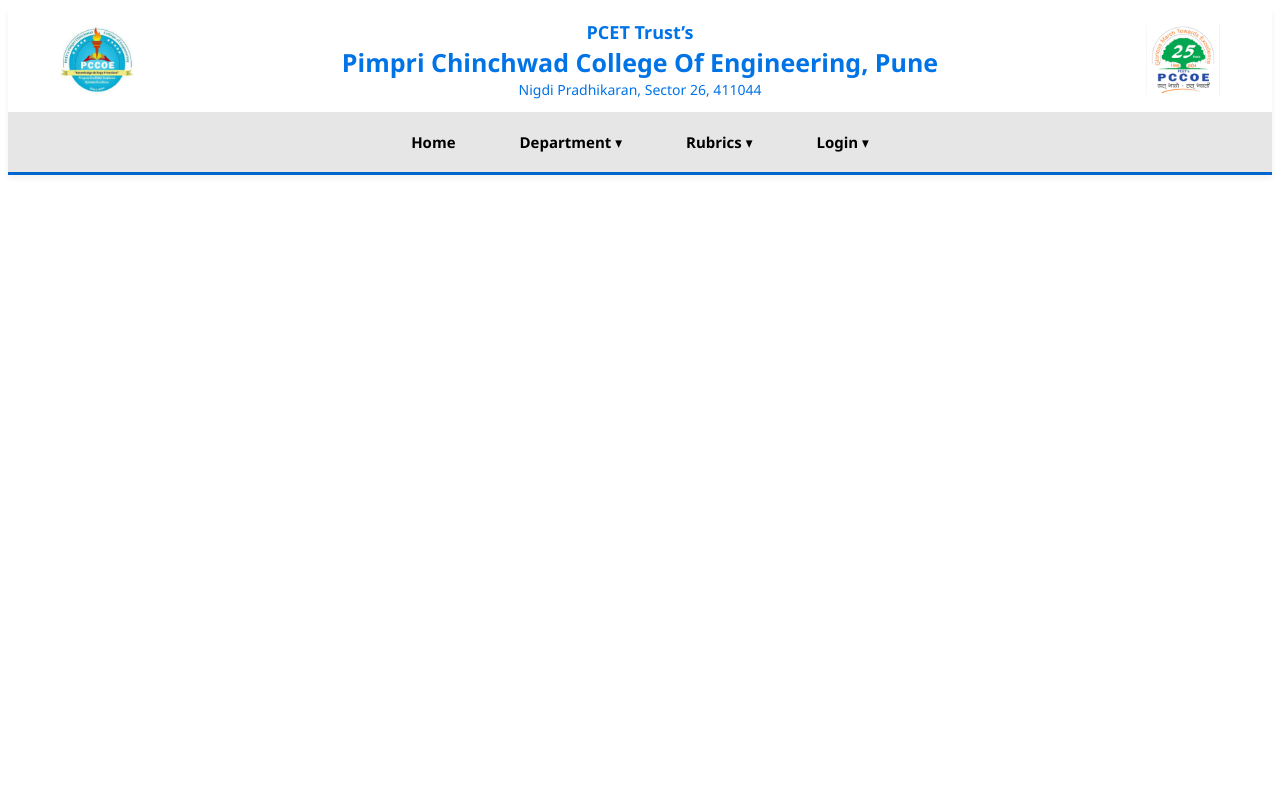
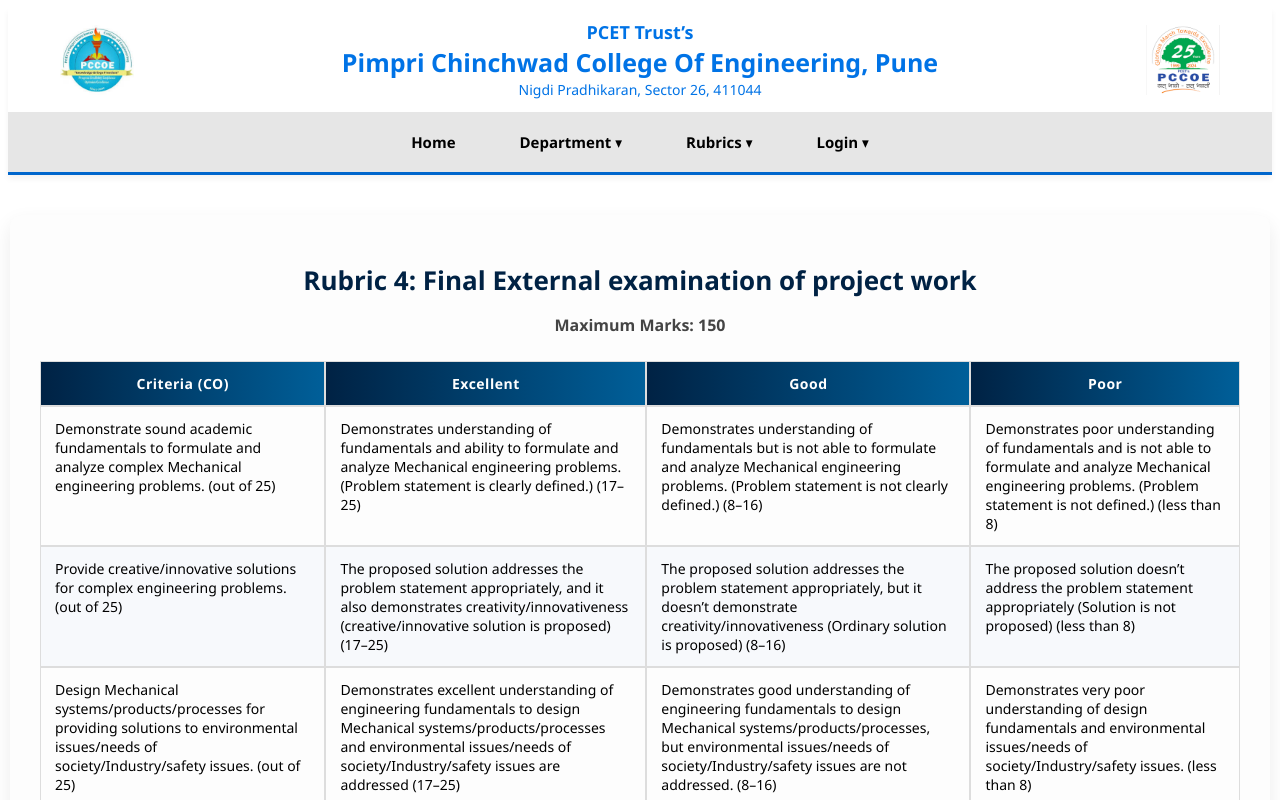
Before and after one commit to PradnyaKulkarni2005/ProjectDiary, a React (Vite) app: page /rubrics4 in a window 1280 px wide. Shown: the top 800 px of the page. Built offline with nearby package versions, Linux system fonts and the light colour scheme.

Commit message:
added 4 rubrics of Scheme A/B

```diff
--- a/src/App.jsx
+++ b/src/App.jsx
@@ -4,6 +4,8 @@
 import HomePage from './pages/HomePage';
 import LoginPage from './pages/LoginPage';
 import Rubric2 from './pages/Rubric2';
+import Rubric3 from './pages/Rubric3';
+import Rubric4 from './pages/Rubric4';
 
 function App() {
   return (
@@ -14,6 +16,9 @@
         <Route path="/login/*" element={<LoginPage />} />
         <Route path="/rubrics1" element={<Rubric1 />} />
         <Route path="/rubrics2" element={<Rubric2 />} />
+        <Route path="/rubrics3" element={<Rubric3 />} />
+        <Route path="/rubrics4" element={<Rubric4 />} />
+
 
       </Routes>
     </>
--- a/src/components/Navbar.jsx
+++ b/src/components/Navbar.jsx
@@ -129,8 +129,8 @@
             <div className="dropdown-content">
               <Link to="/rubrics1">Rubrics 1</Link>
               <Link to="/rubrics2">Rubrics 2</Link>
-              <Link to="/rubrics1">Rubrics 3</Link>
-              <Link to="/rubrics1">Rubrics 4</Link>
+              <Link to="/rubrics3">Rubrics 3</Link>
+              <Link to="/rubrics4">Rubrics 4</Link>
               <Link to="/rubrics1">Rubrics 5</Link>
               <Link to="/rubrics1">Rubrics 6</Link>
             </div>
--- a/src/pages/Rubric3.jsx
+++ b/src/pages/Rubric3.jsx
@@ -0,0 +1,83 @@
+import React from "react";
+import "./RubricTable.css";
+
+const Rubric3 = () => {
+  const data = [
+    {
+      id: "a",
+      title: "Fabrication / Manufacturing of set up (20)",
+      excellent:
+        "Well-organized and complete manufacturing of test setup. (14–20)",
+      good: "Sufficiently organized and partial completion of setup. (6–13)",
+      poor: "Not manufactured (less than 6)",
+      co: "CO3, CO5",
+    },
+    {
+      id: "b",
+      title: "Experimentation, Validation of Results, and conclusion (20)",
+      excellent:
+        "Clear result and conclusion, the excellent methodology adopted for experimentation (14–20)",
+      good: "Partial validation of result and conclusion (6–13)",
+      poor: "Incomplete result and conclusion (Less than 6)",
+      co: "CO5",
+    },
+    {
+      id: "c",
+      title: "Report Writing (20)",
+      excellent:
+        "Written information that demonstrates an insightful, mature grasp of the text related to precise ideas, premises, or images from the literature. Organized report neat, easy-to-read content. Wrote all the report content using own words and key facts. (14–20)",
+      good:
+        "Written information that demonstrates an insightful, proficient grasp of the text related to reasonable, clear ideas, premises, or images from the literature. Organized reports, and most were neat and easy to read. Wrote most of the report content using own words and key facts. (6–13)",
+      poor:
+        "Wrote incomplete information that failed to demonstrate any research ideas or premises. Did not organize report; all content was messy and hard to read. Copied most or all of the notes word-for-word from the source. (less than 6)",
+      co: "CO6",
+    },
+    {
+      id: "d",
+      title:
+        "Individual contribution and completion of work referring to the set plan (15)",
+      excellent:
+        "Excellent contribution and completion of work. A student is able to demonstrate the work correctly and with fluency (11–15)",
+      good:
+        "Contribution is less, and the student is able to demonstrate only some of the work (5–10)",
+      poor:
+        "No Contribution and the student is not able to demonstrate the work (Less than 5)",
+      co: "CO5",
+    },
+  ];
+
+  return (
+    <div className="rubric-container">
+      <h1>Rubric 3: Assessment of Project Review 3 (TW Evaluation)</h1>
+      <p>Maximum Marks: 75</p>
+      <div className="table-wrapper">
+        <table className="rubric-table">
+          <thead>
+            <tr>
+              <th>#</th>
+              <th>Criteria</th>
+              <th>Excellent</th>
+              <th>Good</th>
+              <th>Poor</th>
+              <th>CO Mapping</th>
+            </tr>
+          </thead>
+          <tbody>
+            {data.map((row) => (
+              <tr key={row.id}>
+                <td>{row.id.toUpperCase()}</td>
+                <td>{row.title}</td>
+                <td>{row.excellent}</td>
+                <td>{row.good}</td>
+                <td>{row.poor}</td>
+                <td>{row.co}</td>
+              </tr>
+            ))}
+          </tbody>
+        </table>
+      </div>
+    </div>
+  );
+};
+
+export default Rubric3;
--- a/src/pages/Rubric4.jsx
+++ b/src/pages/Rubric4.jsx
@@ -0,0 +1,96 @@
+import React from "react";
+import "./RubricTable.css";
+
+const Rubric4 = () => {
+  const data = [
+    {
+      criteria: "Demonstrate sound academic fundamentals to formulate and analyze complex Mechanical engineering problems. (out of 25)",
+      excellent:
+        "Demonstrates understanding of fundamentals and ability to formulate and analyze Mechanical engineering problems. (Problem statement is clearly defined.) (17–25)",
+      good:
+        "Demonstrates understanding of fundamentals but is not able to formulate and analyze Mechanical engineering problems. (Problem statement is not clearly defined.) (8–16)",
+      poor:
+        "Demonstrates poor understanding of fundamentals and is not able to formulate and analyze Mechanical engineering problems. (Problem statement is not defined.) (less than 8)",
+    },
+    {
+      criteria: "Provide creative/innovative solutions for complex engineering problems. (out of 25)",
+      excellent:
+        "The proposed solution addresses the problem statement appropriately, and it also demonstrates creativity/innovativeness (creative/innovative solution is proposed) (17–25)",
+      good:
+        "The proposed solution addresses the problem statement appropriately, but it doesn’t demonstrate creativity/innovativeness (Ordinary solution is proposed) (8–16)",
+      poor:
+        "The proposed solution doesn’t address the problem statement appropriately (Solution is not proposed) (less than 8)",
+    },
+    {
+      criteria:
+        "Design Mechanical systems/products/processes for providing solutions to environmental issues/needs of society/Industry/safety issues. (out of 25)",
+      excellent:
+        "Demonstrates excellent understanding of engineering fundamentals to design Mechanical systems/products/processes and environmental issues/needs of society/Industry/safety issues are addressed (17–25)",
+      good:
+        "Demonstrates good understanding of engineering fundamentals to design Mechanical systems/products/processes, but environmental issues/needs of society/Industry/safety issues are not addressed. (8–16)",
+      poor:
+        "Demonstrates very poor understanding of design fundamentals and environmental issues/needs of society/Industry/safety issues. (less than 8)",
+    },
+    {
+      criteria:
+        "Apply modern modeling and simulation techniques/computing tools. (out of 25)",
+      excellent:
+        "Appropriate modeling /simulation techniques/computing tool is identified and used efficiently for design. (17–25)",
+      good:
+        "Appropriate modeling /simulation techniques/computing tool is identified but not used efficiently for design. (8–16)",
+      poor:
+        "Appropriate modeling /simulation techniques/computing tools not identified and used. (less than 8)",
+    },
+    {
+      criteria:
+        "Work effectively as a team member/Leader in order to manage the project work and finance. (out of 25)",
+      excellent:
+        "Demonstration of very good coordination among the team members with excellent work and financial management (17–25)",
+      good:
+        "Demonstrated average coordination among the team members with good work and financial management. (8–16)",
+      poor:
+        "Demonstration of poor coordination among the team members with poor work and financial management. (less than 8)",
+    },
+    {
+      criteria:
+        "Write a report on the research work and present it effectively. (out of 25)",
+      excellent:
+        "Well-organized project report, neatly dressed with confident body language, systematically and effectively presents the content with a clear understanding and ability to answer queries. (17–25)",
+      good:
+        "Well-organized project report, neatly dressed with confident body language. Presents content with clear understanding but lacks a systematic approach in presentation and is not able to answer queries (8–16)",
+      poor:
+        "Not well-organized project report, neatly dressed but low confidence and not able to present content clearly and not able to answer queries. (less than 8)",
+    },
+  ];
+
+  return (
+    <div className="rubric-container">
+      <h1>Rubric 4: Final External examination of project work</h1>
+      <p>Maximum Marks: 150</p>
+      <div className="table-wrapper">
+        <table className="rubric-table">
+          <thead>
+            <tr>
+              <th>Criteria (CO)</th>
+              <th>Excellent</th>
+              <th>Good</th>
+              <th>Poor</th>
+            </tr>
+          </thead>
+          <tbody>
+            {data.map((row, i) => (
+              <tr key={i}>
+                <td>{row.criteria}</td>
+                <td>{row.excellent}</td>
+                <td>{row.good}</td>
+                <td>{row.poor}</td>
+              </tr>
+            ))}
+          </tbody>
+        </table>
+      </div>
+    </div>
+  );
+};
+
+export default Rubric4;
--- a/src/pages/RubricTable.css
+++ b/src/pages/RubricTable.css
@@ -1,50 +1,102 @@
 .rubric-container {
   max-width: 1200px;
-  margin: 30px auto;
-  padding: 20px;
-  background-color: #ffffff;
-  border-radius: 8px;
-  box-shadow: 0 2px 8px rgba(0, 0, 0, 0.1);
-  font-family: Arial, sans-serif;
+  margin: 40px auto;
+  padding: 30px;
+  background: #fdfdfd;
+  border-radius: 12px;
+  box-shadow: 0 8px 20px rgba(0, 0, 0, 0.08);
+  font-family: 'Segoe UI', Tahoma, Geneva, Verdana, sans-serif;
+  transition: all 0.3s ease-in-out;
 }
 
 .rubric-container h1 {
   text-align: center;
-  font-size: 24px;
-  margin-bottom: 5px;
-  font-weight: bold;
+  font-size: 26px;
+  margin-bottom: 10px;
+  font-weight: 700;
+  color: #002244;
 }
 
 .rubric-container p {
   text-align: center;
-  font-weight: bold;
-  margin-bottom: 20px;
+  font-weight: 600;
+  color: #444;
+  margin-bottom: 25px;
+  font-size: 16px;
 }
 
 .table-wrapper {
   overflow-x: auto;
+  animation: fadeIn 0.6s ease-in;
 }
 
 .rubric-table {
   width: 100%;
-  border-collapse: collapse;
+  border-collapse: separate;
+  border-spacing: 0;
   font-size: 14px;
+  transition: all 0.3s ease-in-out;
 }
 
 .rubric-table th,
 .rubric-table td {
-  border: 1px solid #ccc;
-  padding: 10px;
+  border: 1px solid #ddd;
+  padding: 12px 14px;
   vertical-align: top;
+  transition: background 0.3s ease-in-out;
 }
 
 .rubric-table th {
-  background: linear-gradient(to right, #003366, #0055aa);
-  color: white;
+  background: linear-gradient(90deg, #002244, #005f99);
+  color: #fff;
+  font-weight: bold;
   text-align: center;
+  letter-spacing: 0.5px;
+}
 
+.rubric-table tr:nth-child(even) {
+  background-color: #f7f9fc;
 }
 
 .rubric-table tr:hover {
-  background-color: #f9f9f9;
+  background-color: #eaf3ff;
+  transform: scale(1.01);
 }
+
+.rubric-table td {
+  transition: background-color 0.3s ease-in-out, color 0.3s ease-in-out;
+}
+
+/* Animation on load */
+@keyframes fadeIn {
+  0% {
+    opacity: 0;
+    transform: translateY(30px);
+  }
+  100% {
+    opacity: 1;
+    transform: translateY(0);
+  }
+}
+
+/* Smooth scaling on hover */
+.rubric-table tr {
+  transition: transform 0.2s ease-in-out;
+}
+
+/* Responsive text */
+@media (max-width: 768px) {
+  .rubric-container {
+    padding: 20px;
+  }
+
+  .rubric-table th,
+  .rubric-table td {
+    font-size: 13px;
+    padding: 10px;
+  }
+
+  .rubric-container h1 {
+    font-size: 22px;
+  }
+}
```
